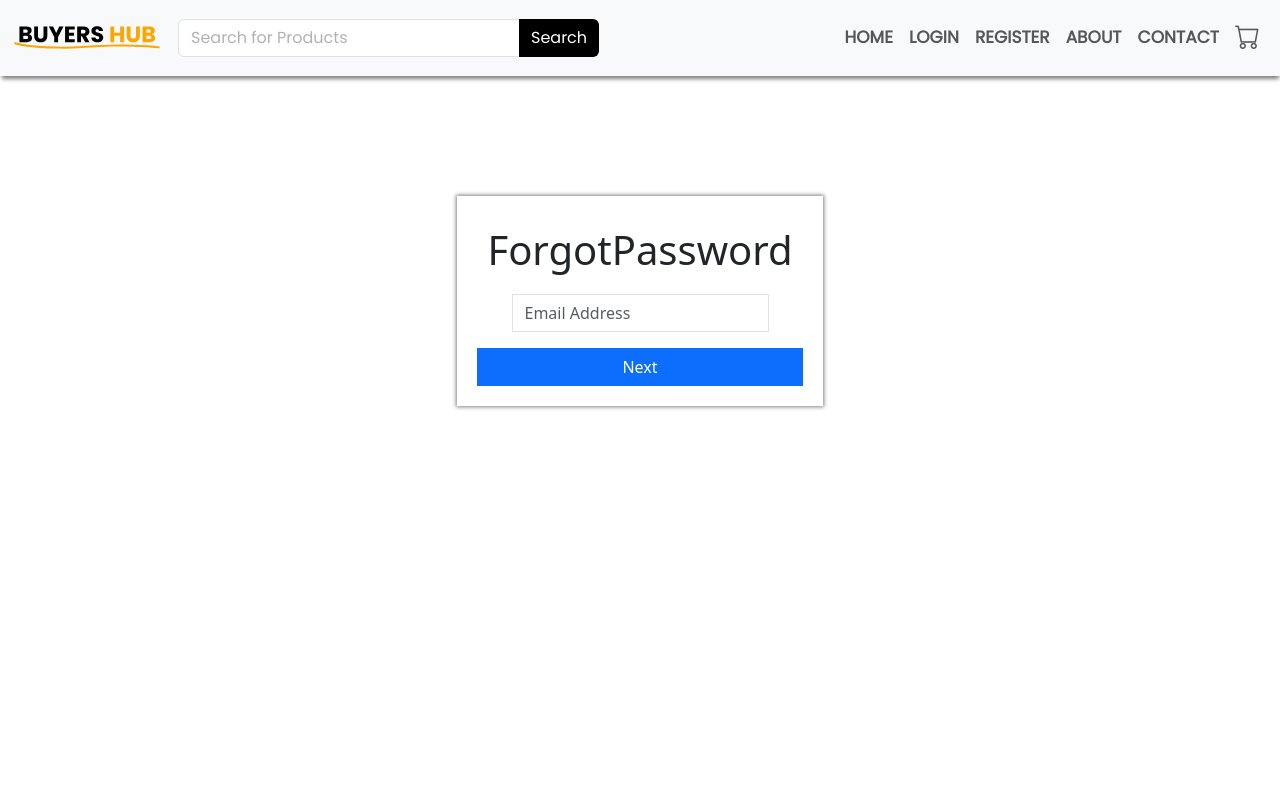
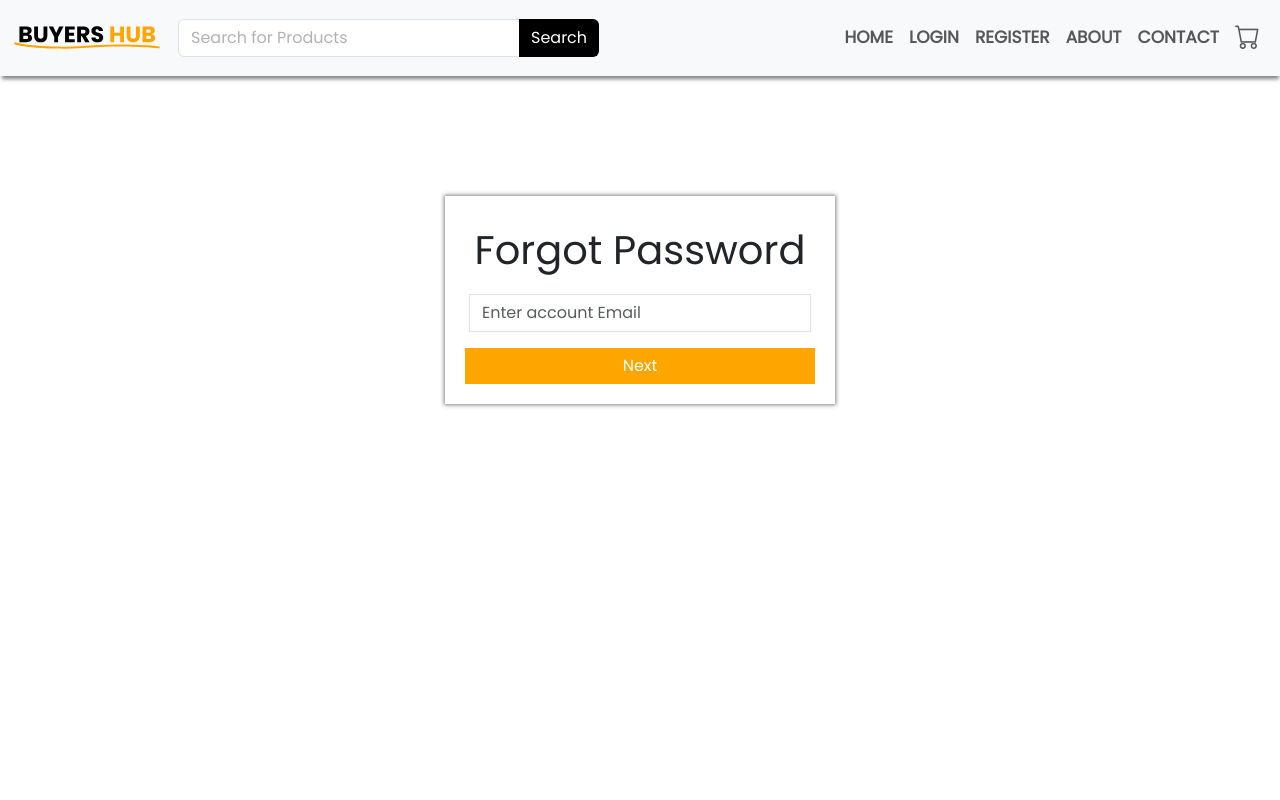
Before and after one commit to fasaht-abbas/buyers-hub-mern-ecommerce, a React (Create React App) app in the folder client/: page /forgot-password in a window 1280 px wide. Shown: the top 800 px of the page. Built offline with nearby package versions, Linux system fonts and the light colour scheme.

Commit message:
update password ui

```diff
--- a/client/src/pages/auth/passReset/ForgotPassword.js
+++ b/client/src/pages/auth/passReset/ForgotPassword.js
@@ -26,15 +26,15 @@ const ForgotPassword = () => {
   };
   return (
     <Wrapper>
-      <form onSubmit={ForgotHandler} className="form">
+      <form onSubmit={ForgotHandler} className="form text-norm">
         <div className="form-border">
-          <h1>ForgotPassword</h1>
+          <h1 className="text-center">Forgot Password</h1>
 
           <div className="mb-3">
             <input
               value={email}
               onChange={(e) => setEmail(e.target.value)}
-              placeholder="Email Address"
+              placeholder="Enter account Email"
               type="email"
               className="form-control"
               id="exampleInputEmail1"
@@ -42,7 +42,7 @@ const ForgotPassword = () => {
               required
             />
           </div>
-          <button type="submit" className="btn btn-primary">
+          <button type="submit" className="btn btn-norm">
             Next
           </button>
         </div>
--- a/client/src/pages/auth/passReset/UpdatePassword.js
+++ b/client/src/pages/auth/passReset/UpdatePassword.js
@@ -22,9 +22,9 @@ const UpdatePassword = () => {
   };
   return (
     <Wrapper>
-      <form onSubmit={UpdateHandler} className="form">
+      <form onSubmit={UpdateHandler} className="form text-norm">
         <div className="form-border">
-          <h1>ForgotPassword</h1>
+          <h1 className="text-center">ForgotPassword</h1>
 
           <div className="mb-3">
             <input
@@ -50,7 +50,7 @@ const UpdatePassword = () => {
               required
             />
           </div>
-          <button type="submit" className="btn btn-primary">
+          <button type="submit" className="btn btn-norm">
             Reset Now
           </button>
         </div>
```
Also changed, not shown: 8 other files (tests, documents, lock files or other folders).
